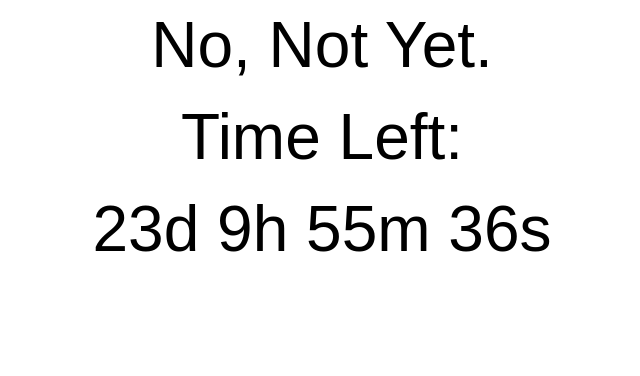
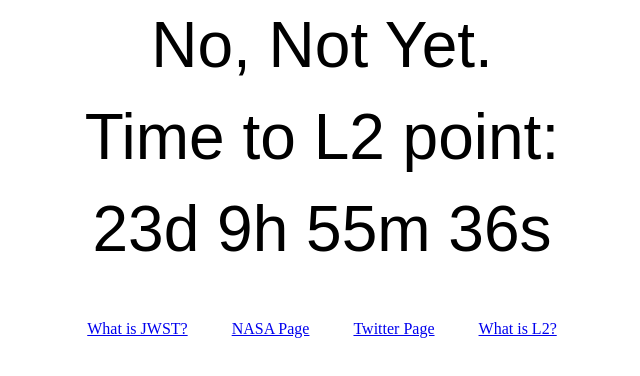
Before and after one commit to bharath06/isjwstthereyet, a plain HTML site: page index.html in a window 1280 px wide. Shown: the whole page, without its empty margins (318-958 px from the left). Drawn offline with Linux system fonts and the light colour scheme.

Commit message:
Update index.html
1. Added links to JWST info pages.
2. Added google analytics link

```diff
--- a/index.html
+++ b/index.html
@@ -13,13 +13,16 @@
 			text-align: center!important;
 		}
 
-		.header {
-
+		.center {
+		text-align: center!important;
+		}
+		.link {
+			padding: 20px;
 		}
 	</style>
 	<div class="timer">No, Not Yet.</div><br/>
-	<div class="timer">Time Left: </div><br/>
-	<div class="timer" id="timeLeft"></div>
+	<div class="timer">Time to L2 point: </div><br/>
+	<div class="timer" id="timeLeft">.</div>
 <script>
 // Set the date we're counting down to
 var countDownDate = new Date("Jan 24, 2022 12:20:00").getTime();
@@ -50,5 +53,21 @@ var x = setInterval(function() {
   }
 }, 1000);
 </script>
+<br/><br/><br/>
+<div class="center">
+<a class="link" href="https://en.wikipedia.org/wiki/James_Webb_Space_Telescope">What is JWST?</a>
+<a class="link" href="https://www.jwst.nasa.gov/index.html">NASA Page</a>
+<a class="link" href="https://twitter.com/NASAWebb">Twitter Page</a>
+<a class="link" href="https://en.wikipedia.org/wiki/Lagrange_point#Sun%E2%80%93Earth">What is L2?</a>
+</div>
+<!-- Global site tag (gtag.js) - Google Analytics -->
+<script async src="https://www.googletagmanager.com/gtag/js?id=G-ZLWGDDPC77"></script>
+<script>
+  window.dataLayer = window.dataLayer || [];
+  function gtag(){dataLayer.push(arguments);}
+  gtag('js', new Date());
+
+  gtag('config', 'G-ZLWGDDPC77');
+</script>
 </body>
 </html>
```
